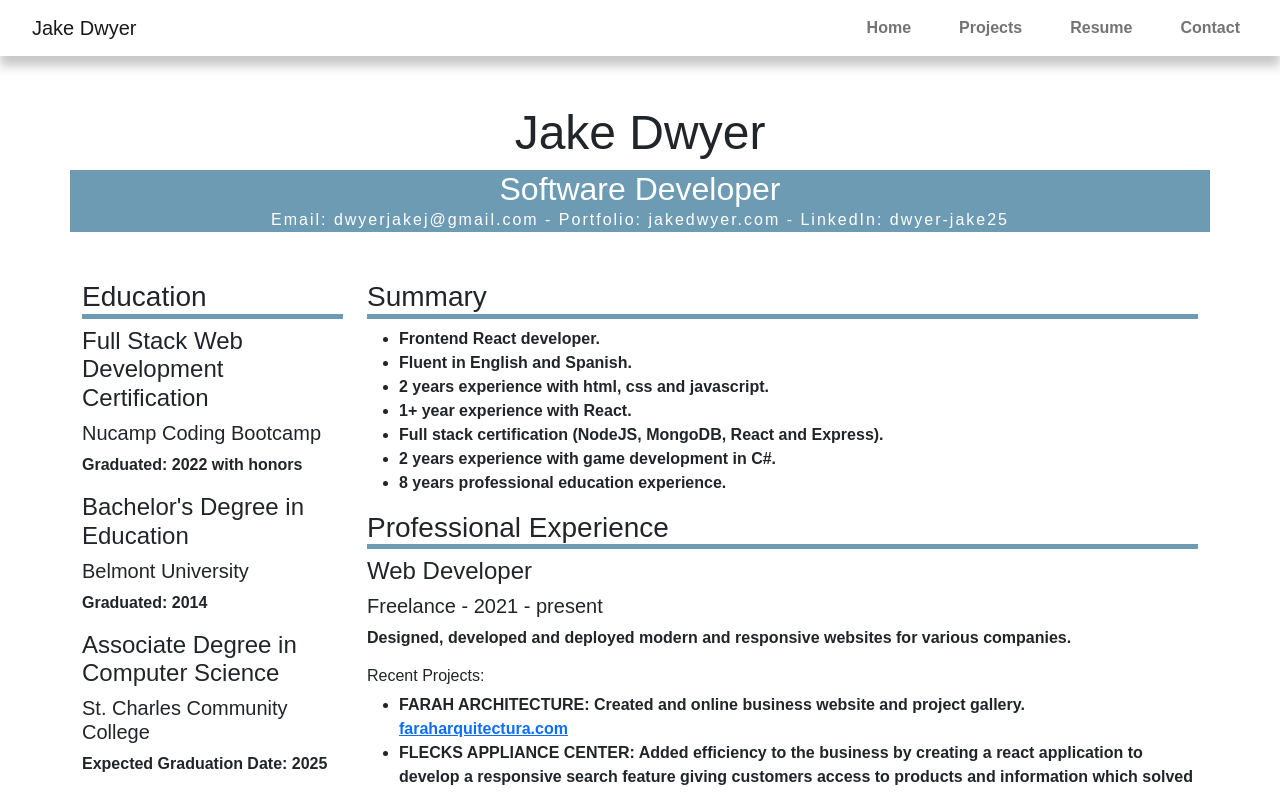
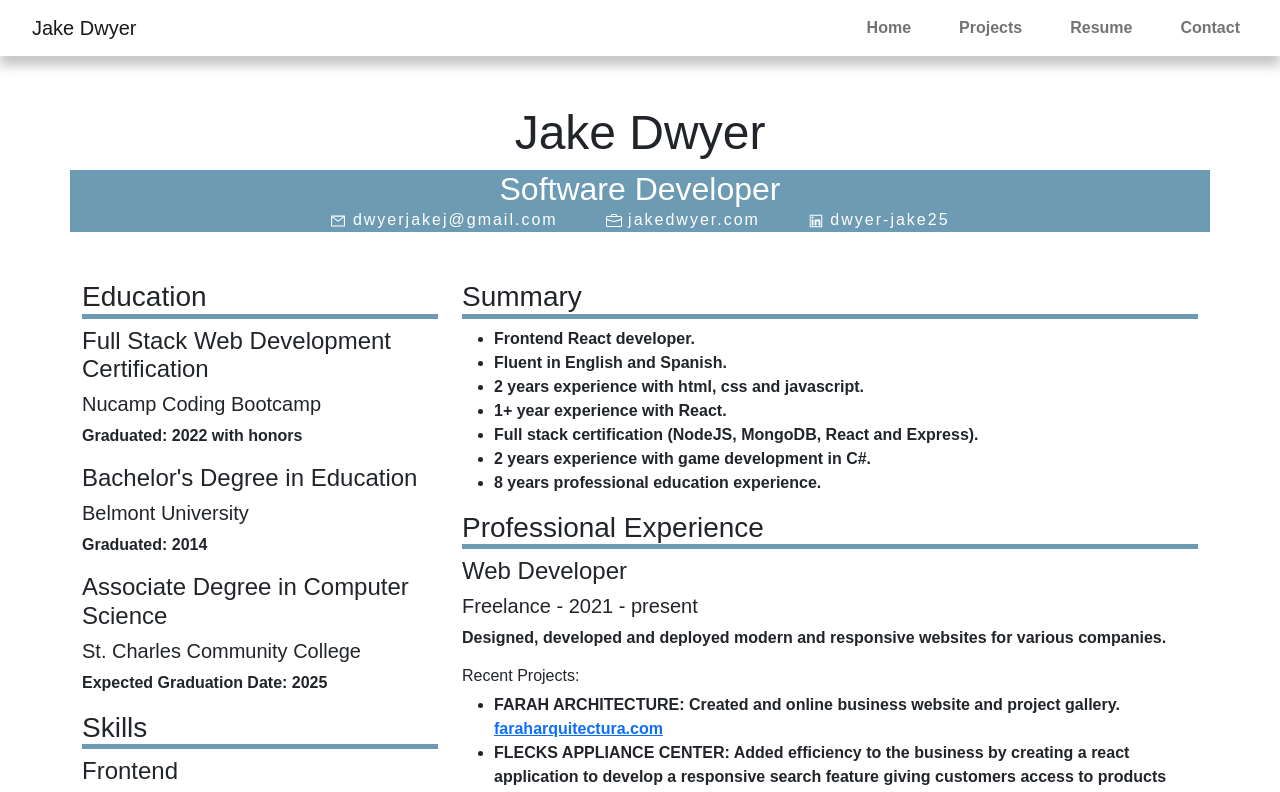
Before and after one commit to jdwyer6/portfolio-update-2022, a React (Create React App) app: page /resume in a window 1280 px wide. Shown: the top 792 px of the page. Built offline with nearby package versions, Linux system fonts and the light colour scheme; a web font is replaced by a local one.

Commit message:
update resume page

```diff
--- a/src/pages/ResumePage.js
+++ b/src/pages/ResumePage.js
@@ -1,5 +1,7 @@
 import { Container, Row, Col, Button } from 'react-bootstrap';
-import resume from '../assets/images/resume.png'
+import { AiOutlineMail, AiOutlineLinkedin } from 'react-icons/ai';
+import {TbSeparator} from 'react-icons/tb';
+import {BsBriefcase} from 'react-icons/bs';
 
 const ResumePage = () => {
     const mainColor = '#6C9BB3'
@@ -9,11 +11,16 @@ const ResumePage = () => {
                 <h1 style={{fontSize: '3rem'}}>Jake Dwyer</h1>
                 <div className='' style={{backgroundColor: '#6C9BB3'}}>
                     <h2 className='w-100 text-white my-0' style={{fontSize: '2rem'}}>Software Developer</h2>
-                    <p className='my-0 text-white fw-normal' style={{letterSpacing: '2px'}}>Email: dwyerjakej@gmail.com - Portfolio: jakedwyer.com - LinkedIn: dwyer-jake25</p>
+                    <div className='d-flex flex-row justify-content-center'>
+                        <p className='my-0 text-white fw-normal mx-4' style={{letterSpacing: '2px'}}><AiOutlineMail /> dwyerjakej@gmail.com </p>
+                        <p className='my-0 text-white fw-normal mx-4' style={{letterSpacing: '2px'}}> <BsBriefcase /> jakedwyer.com </p>
+                        <p className='my-0 text-white fw-normal mx-4' style={{letterSpacing: '2px'}}><AiOutlineLinkedin /> dwyer-jake25</p>
+                    </div>
+
                 </div>
             </Row>
             <Row>
-                <Col md='3'>
+                <Col md='4'>
                     <h3 style={{borderBottom: `5px solid ${mainColor}`}}>Education</h3>
                     <div>
                         <h4>Full Stack Web Development Certification</h4>
```
